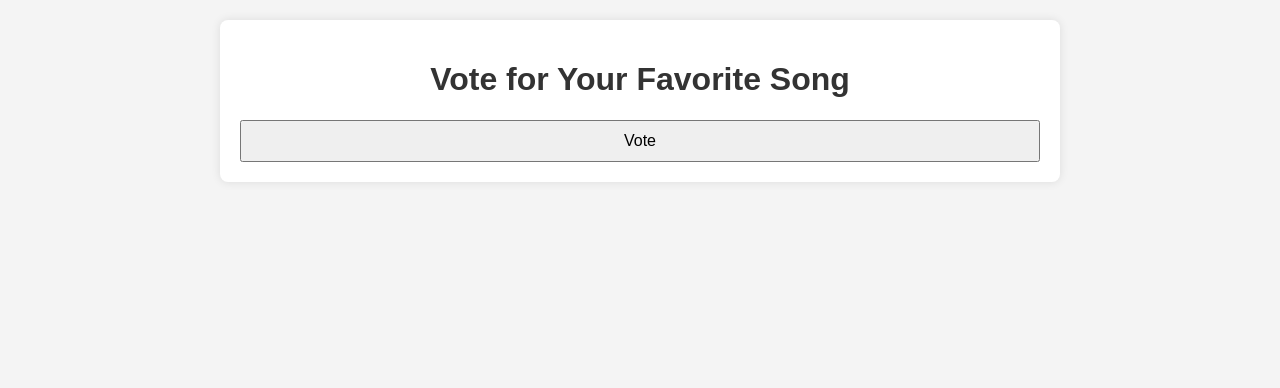
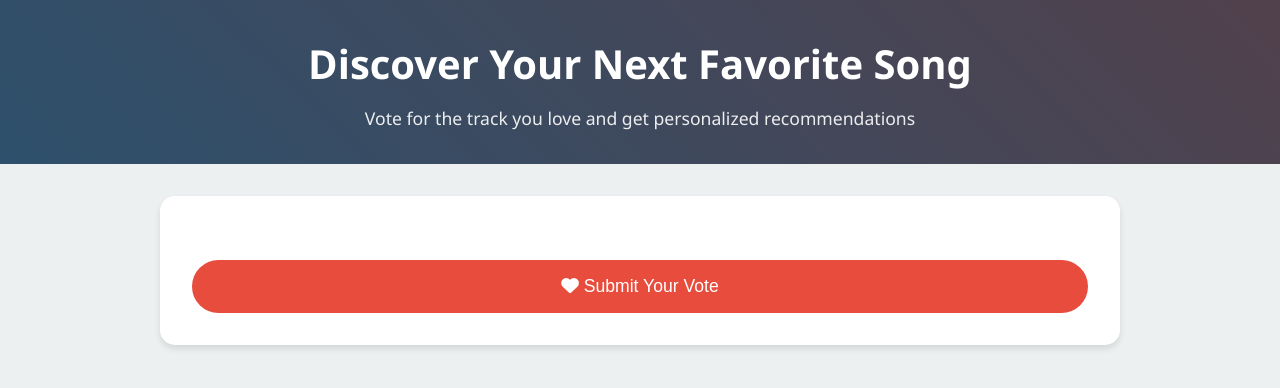
Before and after one commit to JorgeManu/Lab12, a Flask app: page / in a window 1280 px wide. Shown: the top 388 px of the page. Run offline with Flask 3, Linux system fonts and the light colour scheme; data that the repository does not hold is empty; some libraries are stand-ins or nearby versions.

Commit message:
Update index.html

```diff
--- a/vote-app/templates/index.html
+++ b/vote-app/templates/index.html
@@ -3,82 +3,259 @@
 <head>
     <meta charset="UTF-8">
     <meta name="viewport" content="width=device-width, initial-scale=1.0">
-    <title>Vote for Your Favorite Song</title>
+    <title>Music Recommendation System</title>
+    <link href="https://cdnjs.cloudflare.com/ajax/libs/font-awesome/6.0.0/css/all.min.css" rel="stylesheet">
     <style>
+        :root {
+            --primary-color: #2c3e50;
+            --secondary-color: #3498db;
+            --accent-color: #e74c3c;
+            --background-color: #ecf0f1;
+            --text-color: #2c3e50;
+            --card-shadow: 0 4px 6px rgba(0, 0, 0, 0.1);
+        }
+
+        * {
+            margin: 0;
+            padding: 0;
+            box-sizing: border-box;
+        }
+
         body {
-            font-family: Arial, sans-serif;
-            background-color: #f4f4f4;
-            margin: 0;
-            padding: 20px;
+            font-family: 'Segoe UI', Tahoma, Geneva, Verdana, sans-serif;
+            background: var(--background-color);
+            color: var(--text-color);
+            line-height: 1.6;
         }
-        h1 {
+
+        .header {
+            background: var(--primary-color);
+            color: white;
+            padding: 2rem 0;
             text-align: center;
-            color: #333;
+            margin-bottom: 2rem;
+            position: relative;
+            overflow: hidden;
         }
+
+        .header::before {
+            content: '';
+            position: absolute;
+            top: 0;
+            left: 0;
+            right: 0;
+            bottom: 0;
+            background: linear-gradient(45deg, rgba(52, 152, 219, 0.2), rgba(231, 76, 60, 0.2));
+            z-index: 1;
+        }
+
+        .header h1 {
+            position: relative;
+            z-index: 2;
+            font-size: 2.5rem;
+            margin-bottom: 0.5rem;
+        }
+
+        .header p {
+            position: relative;
+            z-index: 2;
+            font-size: 1.1rem;
+            opacity: 0.9;
+        }
+
         .container {
-            max-width: 800px;
-            margin: auto;
+            max-width: 1000px;
+            margin: 0 auto;
+            padding: 0 20px;
+        }
+
+        .voting-section {
             background: white;
-            padding: 20px;
+            border-radius: 15px;
+            padding: 2rem;
+            box-shadow: var(--card-shadow);
+            margin-bottom: 2rem;
+        }
+
+        .track-grid {
+            display: grid;
+            gap: 1rem;
+            grid-template-columns: repeat(auto-fit, minmax(250px, 1fr));
+        }
+
+        .track-card {
+            background: white;
+            border-radius: 10px;
+            padding: 1.5rem;
+            box-shadow: var(--card-shadow);
+            transition: transform 0.3s ease, box-shadow 0.3s ease;
+            cursor: pointer;
+            position: relative;
+            overflow: hidden;
+        }
+
+        .track-card:hover {
+            transform: translateY(-5px);
+            box-shadow: 0 6px 12px rgba(0, 0, 0, 0.15);
+        }
+
+        .track-card input[type="radio"] {
+            display: none;
+        }
+
+        .track-card label {
+            display: flex;
+            flex-direction: column;
+            gap: 0.5rem;
+            cursor: pointer;
+        }
+
+        .track-card.selected {
+            background: var(--secondary-color);
+            color: white;
+        }
+
+        .track-name {
+            font-size: 1.2rem;
+            font-weight: bold;
+            margin-bottom: 0.5rem;
+        }
+
+        .genre-tag {
+            display: inline-block;
+            background: var(--primary-color);
+            color: white;
+            padding: 0.3rem 0.8rem;
+            border-radius: 20px;
+            font-size: 0.9rem;
+        }
+
+        .submit-button {
+            background: var(--accent-color);
+            color: white;
+            border: none;
+            padding: 1rem 2rem;
+            border-radius: 30px;
+            font-size: 1.1rem;
+            cursor: pointer;
+            width: 100%;
+            margin-top: 2rem;
+            transition: background 0.3s ease;
+        }
+
+        .submit-button:hover {
+            background: #c0392b;
+        }
+
+        .recommendations {
+            background: white;
+            border-radius: 15px;
+            padding: 2rem;
+            box-shadow: var(--card-shadow);
+            margin-top: 2rem;
+        }
+
+        .recommendations h2 {
+            color: var(--primary-color);
+            margin-bottom: 1.5rem;
+            font-size: 1.8rem;
+        }
+
+        .recommendation-list {
+            list-style: none;
+            display: grid;
+            gap: 1rem;
+            grid-template-columns: repeat(auto-fit, minmax(200px, 1fr));
+        }
+
+        .recommendation-item {
+            background: var(--background-color);
+            padding: 1rem;
             border-radius: 8px;
-            box-shadow: 0 0 10px rgba(0, 0, 0, 0.1);
+            display: flex;
+            align-items: center;
+            gap: 1rem;
         }
-        .track-option {
-            background-color: #25866f;
-            color: white;
-            margin: 10px 0;
-            padding: 15px;
-            border-radius: 5px;
-            transition: background-color 0.3s;
+
+        .recommendation-item i {
+            color: var(--secondary-color);
+            font-size: 1.5rem;
         }
-        .track-option:hover {
-            background-color: #0056b3;
+
+        @media (max-width: 768px) {
+            .header h1 {
+                font-size: 2rem;
             }
-        .label {
-            font-weight: bold;
-            display: block;
-            margin-bottom: 5px;
+
+            .track-grid {
+                grid-template-columns: 1fr;
             }
-        .recommendation {
-            margin-top: 20px;
-            padding: 10px;
-            border: 1px solid #ccc;
-            border-radius: 5px;
-            background-color: #e9ecef;
+
+            .recommendation-list {
+                grid-template-columns: 1fr;
             }
-        .recommendation h2 {
-            margin: 0 0 10px 0;
         }
     </style>
 </head>
 <body>
+    <header class="header">
+        <h1>Discover Your Next Favorite Song</h1>
+        <p>Vote for the track you love and get personalized recommendations</p>
+    </header>
 
     <div class="container">
-        <h1>Vote for Your Favorite Song</h1>
         <form action="/vote" method="POST">
-            <input type="hidden" name="user_id" value="1">  <!-- ID del usuario -->
+            <input type="hidden" name="user_id" value="1">
 
+            <div class="voting-section">
+                <div class="track-grid">
                     {% for track in tracks %}
-            <div class="track-option">
+                    <div class="track-card" onclick="selectTrack(this)">
                         <input type="radio" id="{{ track['track_id'] }}" name="track" value="{{ track['track_name'] }}">
-                <label for="{{ track['track_id'] }}" class="label">{{ track['track_name'] }} ({{ track['playlist_genre'] }})</label>
+                        <label for="{{ track['track_id'] }}">
+                            <i class="fas fa-music"></i>
+                            <span class="track-name">{{ track['track_name'] }}</span>
+                            <span class="genre-tag">{{ track['playlist_genre'] }}</span>
+                        </label>
                     </div>
                     {% endfor %}
-            <input type="submit" value="Vote" style="width: 100%; padding: 10px; font-size: 16px;">
+                </div>
+
+                <button type="submit" class="submit-button">
+                    <i class="fas fa-heart"></i> Submit Your Vote
+                </button>
+            </div>
         </form>
 
-        <!-- Sección de Recomendaciones -->
         {% if recommendations %}
-        <div class="recommendation">
-            <h2>Recommended Songs Based on Your Vote</h2>
-            <ul>
+        <div class="recommendations">
+            <h2><i class="fas fa-sparkles"></i> Your Personalized Recommendations</h2>
+            <ul class="recommendation-list">
                 {% for song in recommendations.split(',') %}
-                <li>{{ song }}</li>
+                <li class="recommendation-item">
+                    <i class="fas fa-compact-disc"></i>
+                    <span>{{ song }}</span>
+                </li>
                 {% endfor %}
             </ul>
         </div>
         {% endif %}
     </div>
 
+    <script>
+        function selectTrack(card) {
+            // Remove selected class from all cards
+            document.querySelectorAll('.track-card').forEach(c => {
+                c.classList.remove('selected');
+            });
+
+            // Add selected class to clicked card
+            card.classList.add('selected');
+
+            // Check the radio button
+            const radio = card.querySelector('input[type="radio"]');
+            radio.checked = true;
+        }
+    </script>
 </body>
 </html>
```
Lines whose indentation alone changed are shown as unchanged.
